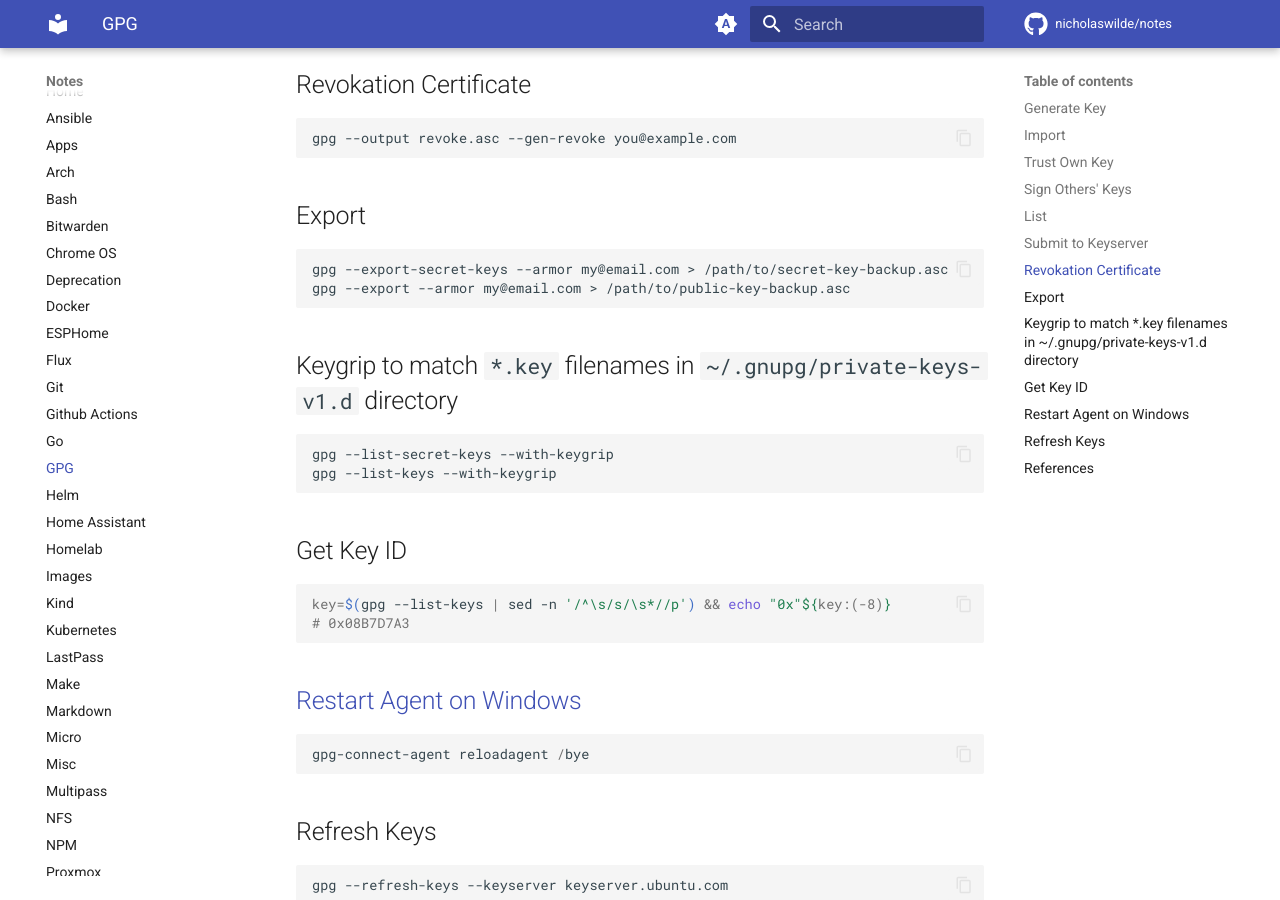
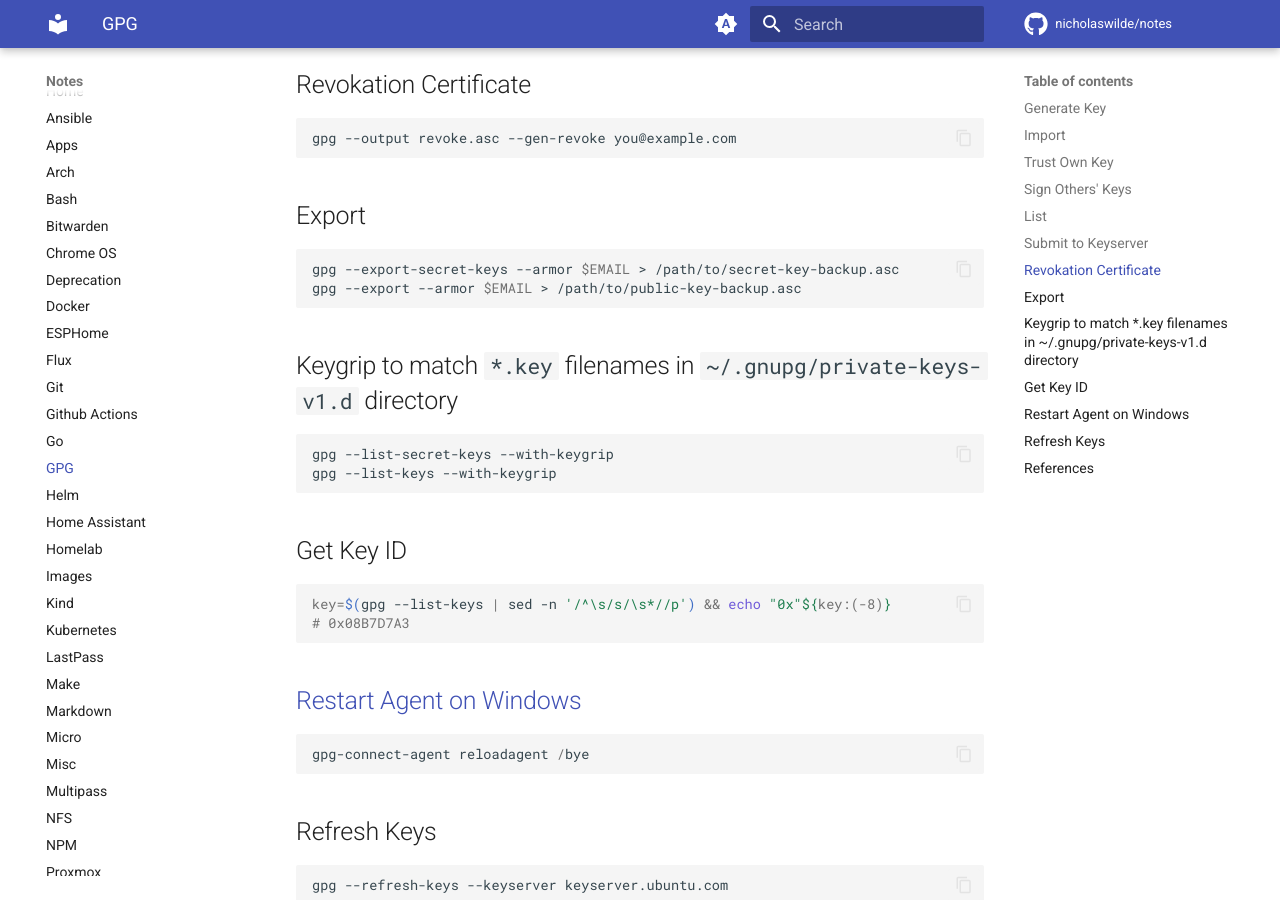
Before and after one commit to nicholaswilde/notes, an MkDocs documentation site: the page built from docs/gpg.md, in a window 1280 px wide and 900 px high, scrolled down 1471 px. Built offline with MkDocs 1.6.1 and Material for MkDocs 9.7.7, drawn with Linux system fonts in a browser that asks for light colours; emoji names are drawn with the system emoji font; comment, search, counter and statistics services are not loaded.

Commit message:
Update gpg.md

````diff
--- a/docs/gpg.md
+++ b/docs/gpg.md
@@ -78,8 +78,8 @@ gpg --output revoke.asc --gen-revoke you@example.com
 ## Export
 
 ```shell
-gpg --export-secret-keys --armor my@email.com > /path/to/secret-key-backup.asc
-gpg --export --armor my@email.com > /path/to/public-key-backup.asc
+gpg --export-secret-keys --armor $EMAIL > /path/to/secret-key-backup.asc
+gpg --export --armor $EMAIL > /path/to/public-key-backup.asc
 ```
 
 ## Keygrip to match `*.key` filenames in `~/.gnupg/private-keys-v1.d` directory
````
